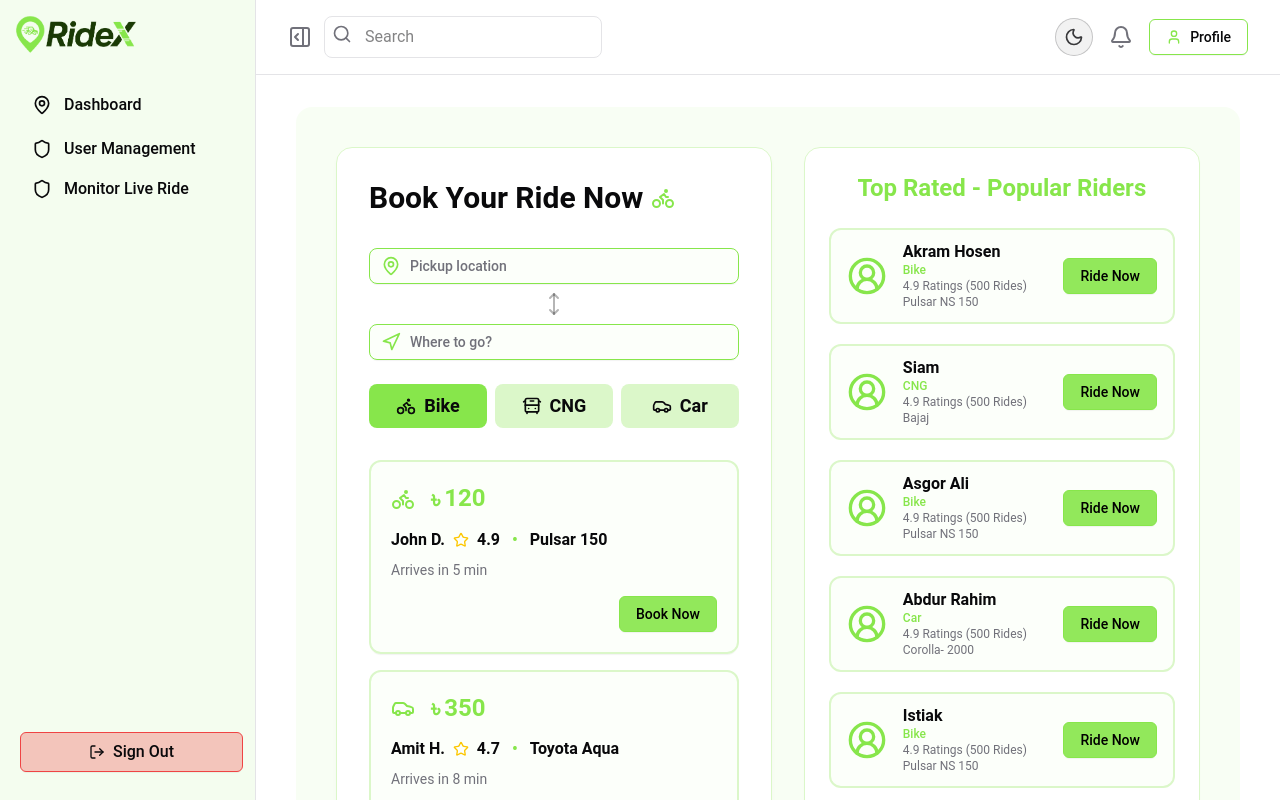
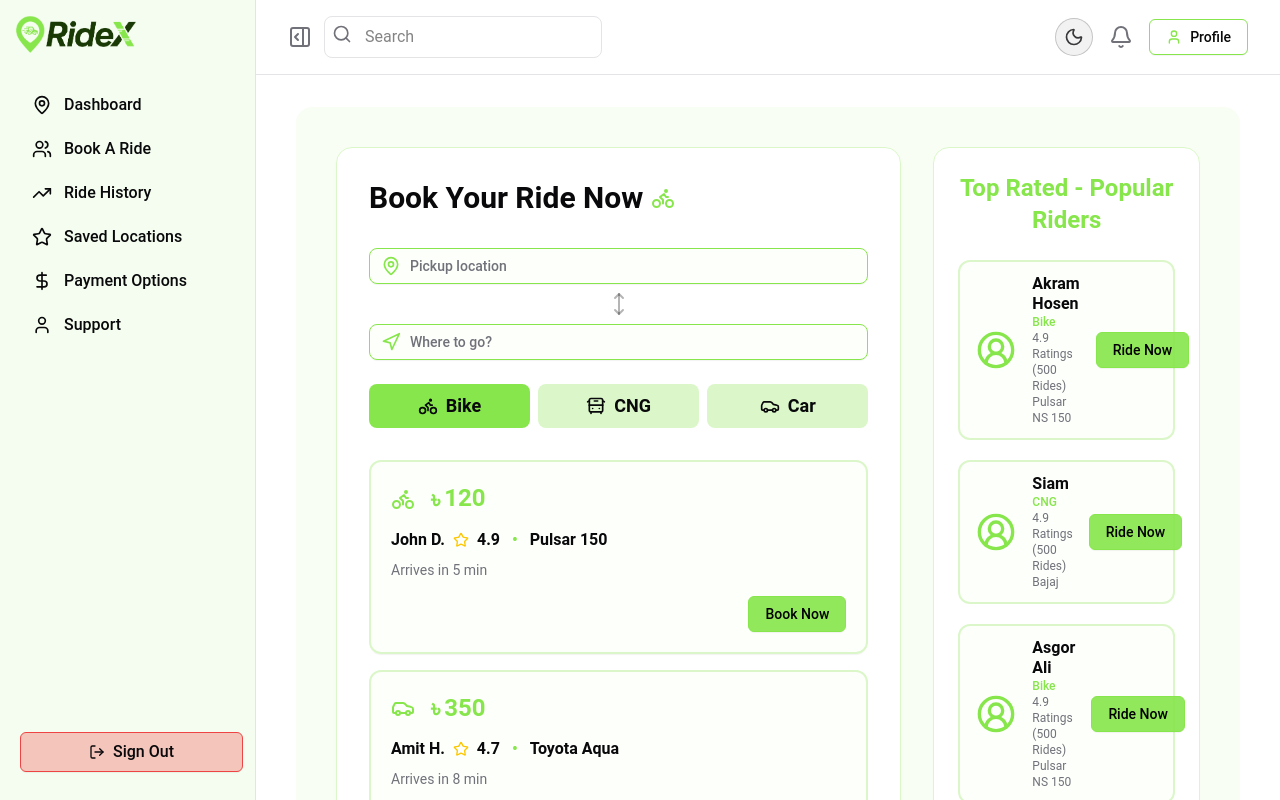
Before and after one commit to rubel6610/RideX-Frontend, a Next.js app: page /dashboard/user/book-a-ride in a window 1280 px wide. Built offline with nearby package versions, Linux system fonts and the light colour scheme; no server answers; sample sign-in values are in the browser's storage.

Commit message:
modified: book a ride page design

```diff
--- a/src/app/dashboard/layout.jsx
+++ b/src/app/dashboard/layout.jsx
@@ -46,7 +46,7 @@ export default function DashboardLayout({ children }) {
 
   // Determine role dynamically from fetched data or fallback
   // const userRole = userData?.role || "user";
-  const userRole = "admin";
+  const userRole = "user";
 
   return (
     <ProtectedRoute>
--- a/src/app/dashboard/user/book-a-ride/page.jsx
+++ b/src/app/dashboard/user/book-a-ride/page.jsx
@@ -127,9 +127,9 @@ const BookARide = () => {
 
   return (
     <div className="min-h-screen flex items-center justify-center bg-accent/20 p-10 rounded-2xl">
-      <div className="w-full max-w-6xl grid grid-cols-1 md:grid-cols-[1.1fr_1fr] gap-8">
+      <div className="w-full max-w-6xl grid grid-cols-1 md:grid-cols-3 gap-8">
         {/* Left: Booking Form */}
-        <div className="bg-background rounded-2xl shadow-lg p-8 border border-accent flex flex-col gap-6">
+        <div className="md:col-span-2 bg-background rounded-2xl shadow-lg p-8 border border-accent flex flex-col gap-6">
           <h2 className="text-3xl font-bold mb-2 flex items-center gap-2 text-foreground">
             Book Your Ride Now <Bike className="inline-block text-primary" />
           </h2>
@@ -273,7 +273,7 @@ const BookARide = () => {
         </div>
 
         {/* Right: Top Rated Riders */}
-        <div className="bg-background rounded-2xl border border-accent p-6 flex flex-col gap-4 shadow-md h-max">
+        <div className="md:col-span-1 bg-background rounded-2xl border border-accent p-6 flex flex-col gap-4 shadow-md h-max">
           <h3 className="text-2xl font-bold text-center text-primary mb-2">
             Top Rated - Popular Riders
           </h3>
```
